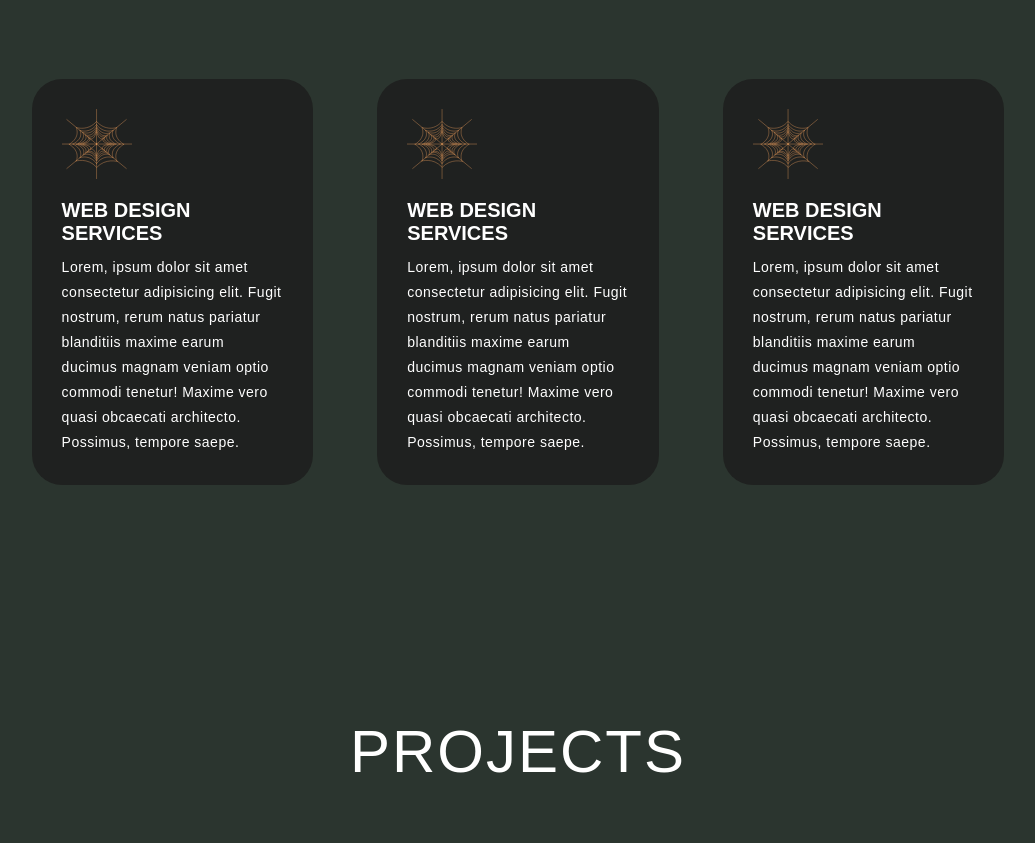
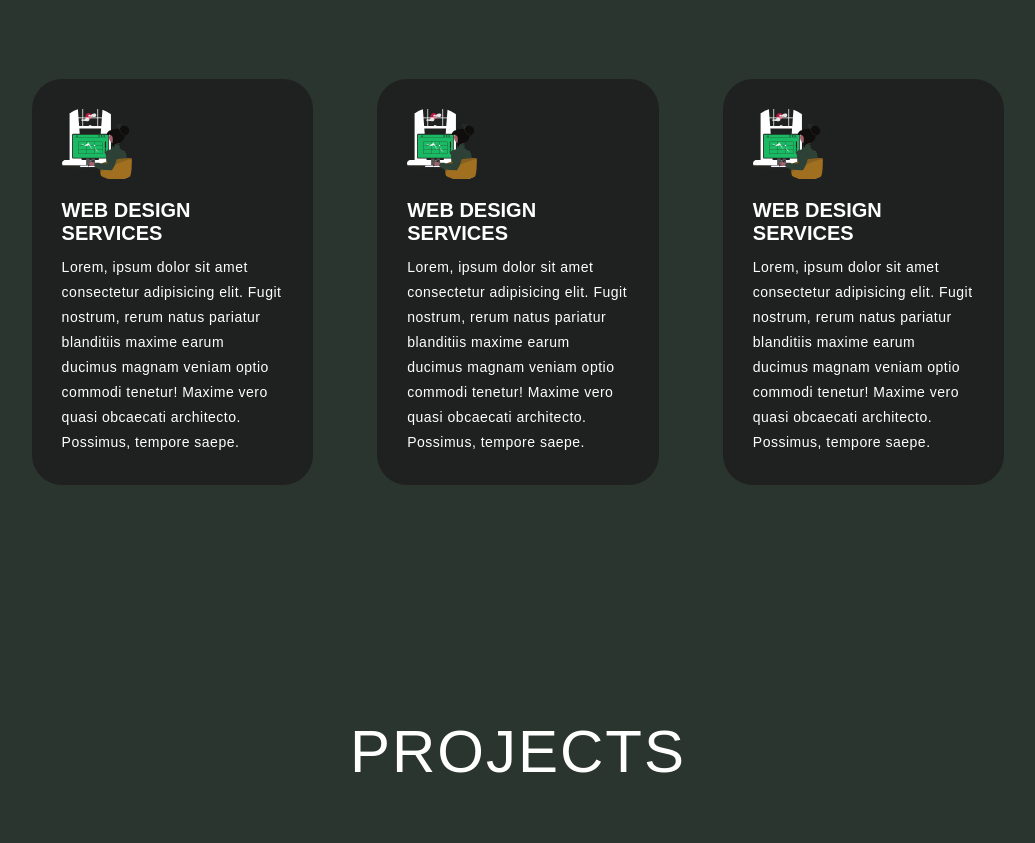
Before and after one commit to wengel7/Portfolio-0-, a website: page index.html in a window 1280 px wide. Shown: the part 1057-1900 px from the top of the page, without its empty margins (122-1157 px from the left). Drawn offline with Linux system fonts and the light colour scheme.

Commit message:
changed image

```diff
--- a/index.html
+++ b/index.html
@@ -57,7 +57,7 @@
         </div>
         <div class="service-bottom">
             <div class="service-item">
-                <div class="icon"><img src="img/Group 26butnew.svg" ></div>
+                <div class="icon"><img src="img/Group 26.svg" ></div>
             <div>
                 <h2>Web Design Services</h2>
                 <p>Lorem, ipsum dolor sit amet
@@ -70,7 +70,7 @@
             </div>
             </div>
             <div class="service-item">
-                <div class="icon"><img src="img/Group 26butnew.svg" ></div>
+                <div class="icon"><img src="img/Group 26.svg" ></div>
             <div>
                 <h2>Web Design Services</h2>
                 <p>Lorem, ipsum dolor sit amet
@@ -83,7 +83,7 @@
             </div>
             </div>
             <div class="service-item">
-                <div class="icon"><img src="img/Group 26butnew.svg" ></div>
+                <div class="icon"><img src="img/Group 26.svg" ></div>
             <div>
                 <h2>Web Design Services</h2>
                 <p>Lorem, ipsum dolor sit amet
```
